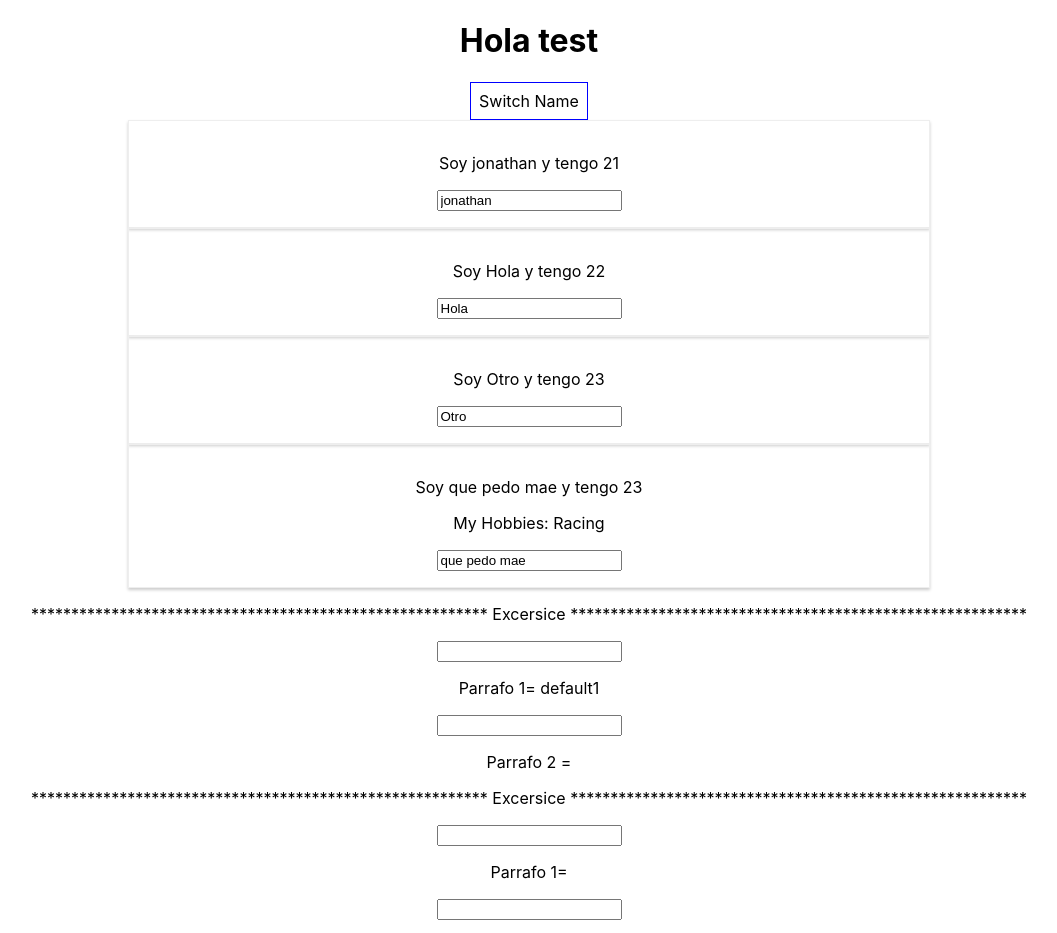
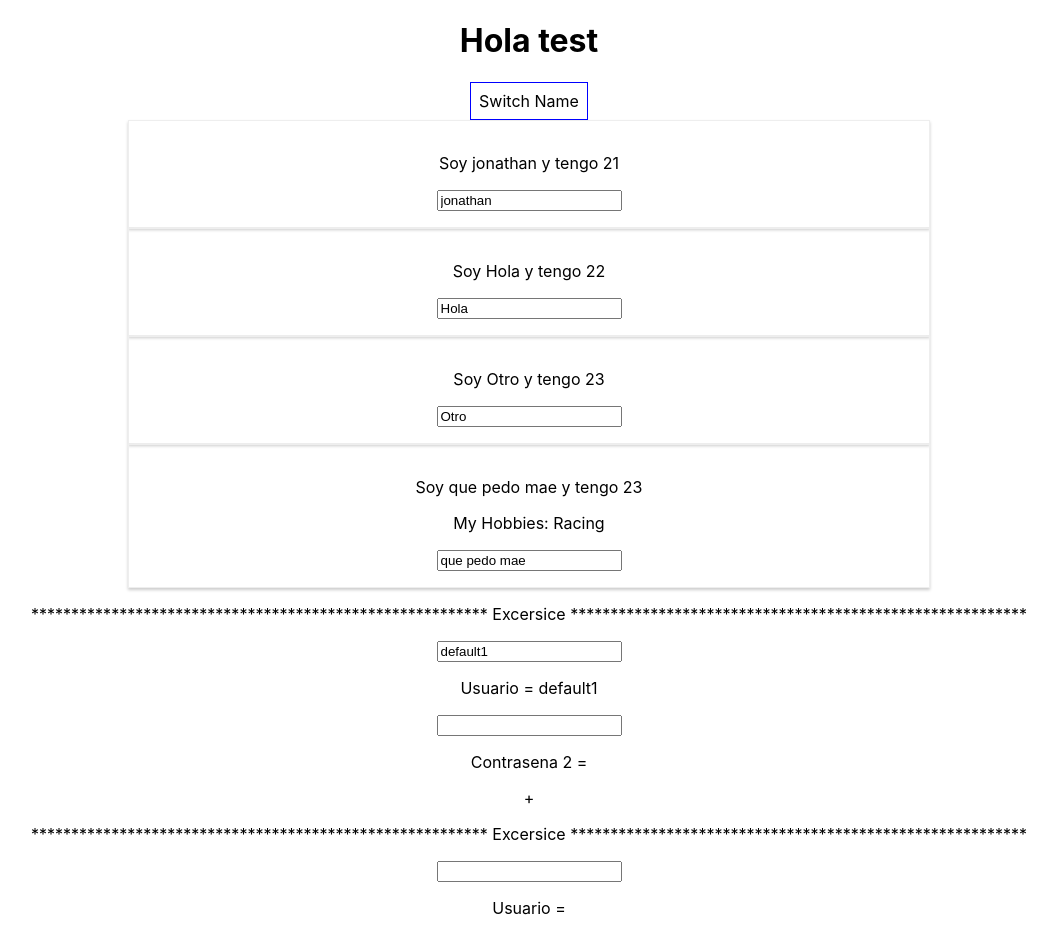
Before and after one commit to rodriguezandrade/React-Redux-Complete-Guide, a React (Create React App) app: page / in a window 1280 px wide. Shown: the top 933 px of the page, without its empty margins (111-1168 px from the left). Built offline with nearby package versions, Linux system fonts and the light colour scheme.

Commit message:
Excersise part 1

```diff
--- a/src/Person/Exercise.js
+++ b/src/Person/Exercise.js
@@ -4,11 +4,11 @@ import './Person.css';
 const exercise = (props) => {
     return (
         <div>
-        <p>********************************************************* Excersice *********************************************************</p>
-        <input />
-        <p> Parrafo 1= { props.input } </p>
-        <input />
-        <p> Parrafo 2 = {props.input2}</p>
+            <p>********************************************************* Excersice *********************************************************</p>
+            <input onChange={props.changed} value={props.input}/>
+            <p > Usuario = {props.input}  </p>
+            <input />
+            <p> Contrasena 2 = {props.input2}</p>+
         </div>
     )
 }
```
